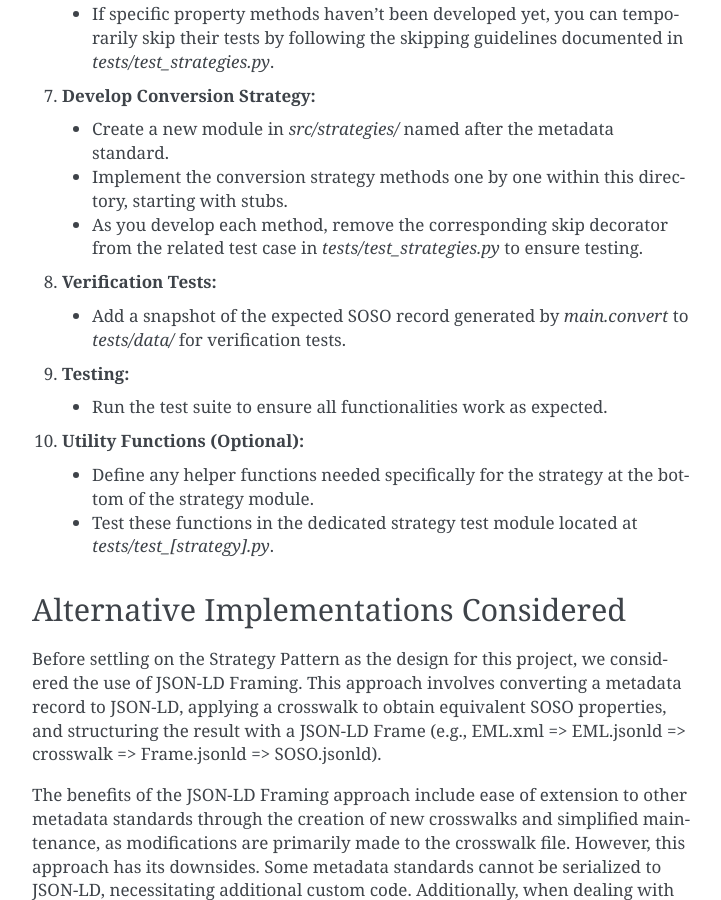
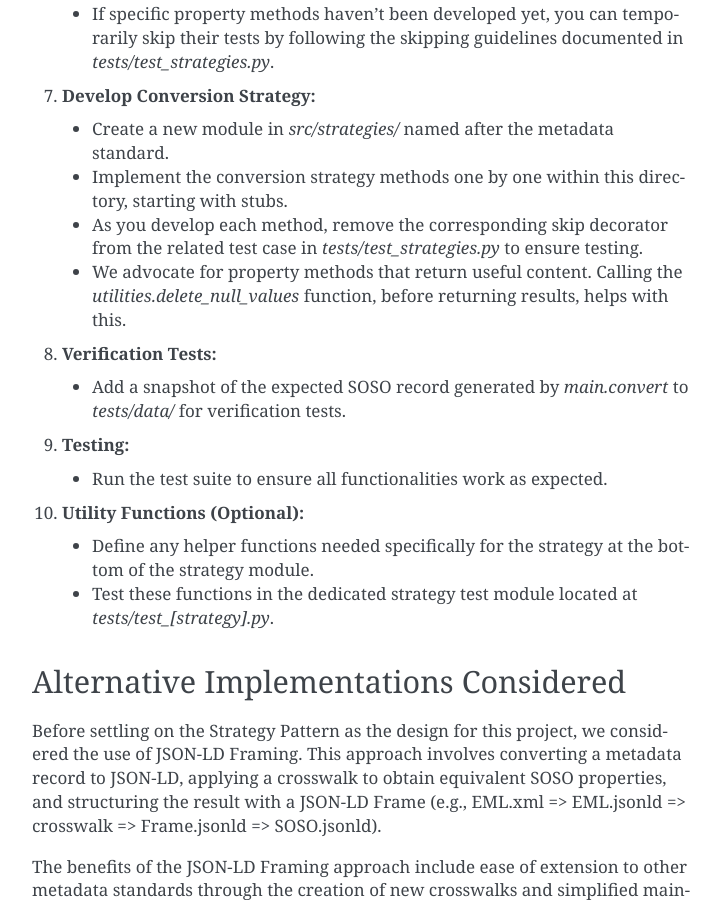
Before and after one commit to clnsmth/soso, a Sphinx documentation site: the page built from docs/source/dev/design.rst, in a window 1280 px wide and 900 px high, scrolled down 5923 px. Shown: the whole window, without its empty margins (388-1109 px from the left). Built offline with Sphinx 7.4.7, drawn with Linux system fonts in a browser that asks for light colours.

Commit message:
docs: new strategy methods should use delete_null_values
Document the expected usage of the `utilities.delete_null_values`
function in strategy methods. This function helps remove null values
from the final graph returned by main.convert.

```diff
--- a/docs/source/dev/design.rst
+++ b/docs/source/dev/design.rst
@@ -165,6 +165,7 @@ Steps:
   * Create a new module in `src/strategies/` named after the metadata standard.
   * Implement the conversion strategy methods one by one within this directory, starting with stubs.
   * As you develop each method, remove the corresponding skip decorator from the related test case in `tests/test_strategies.py` to ensure testing.
+  * We advocate for property methods that return useful content. Calling the `utilities.delete_null_values` function, before returning results, helps with this.
 
 8. **Verification Tests:**
 
```
